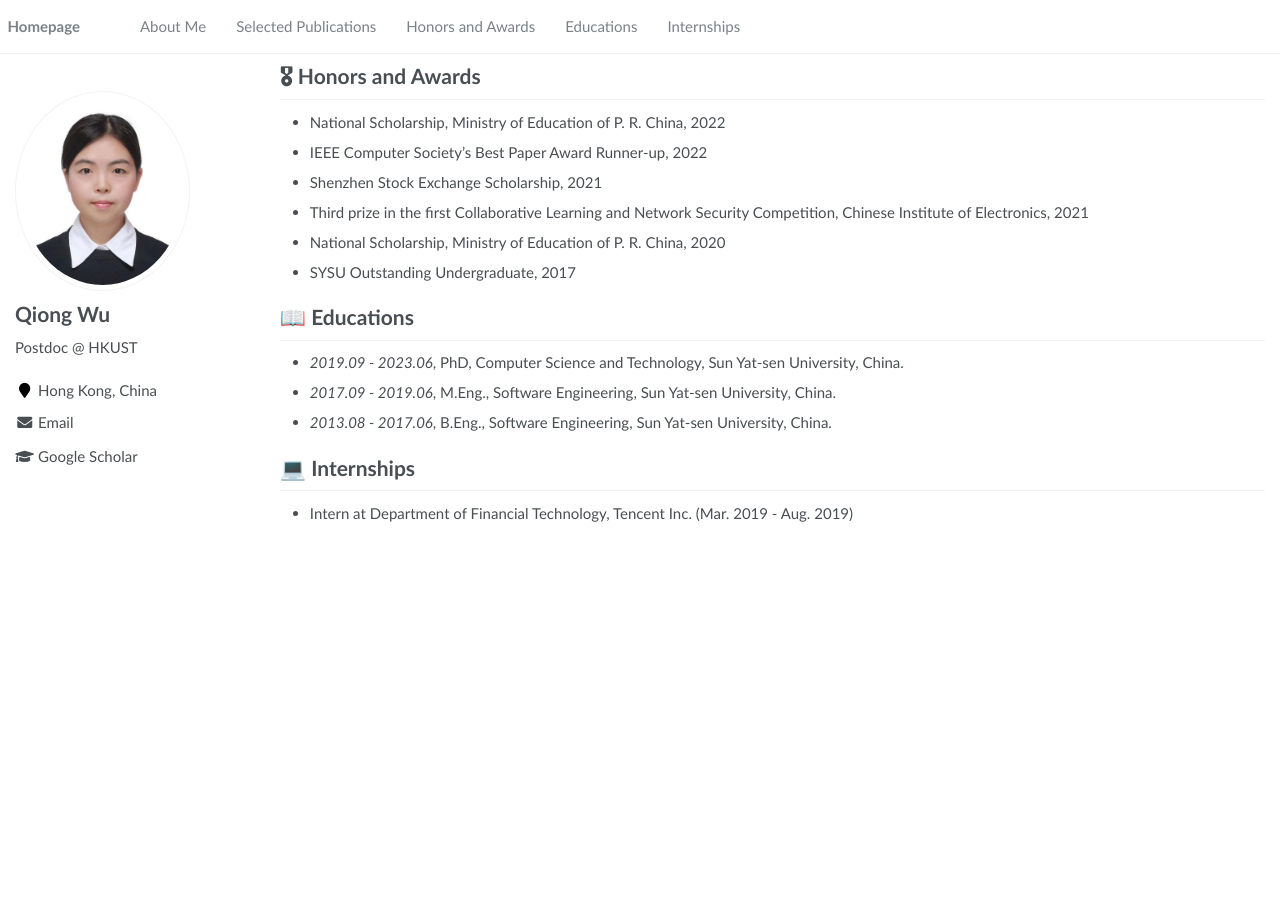
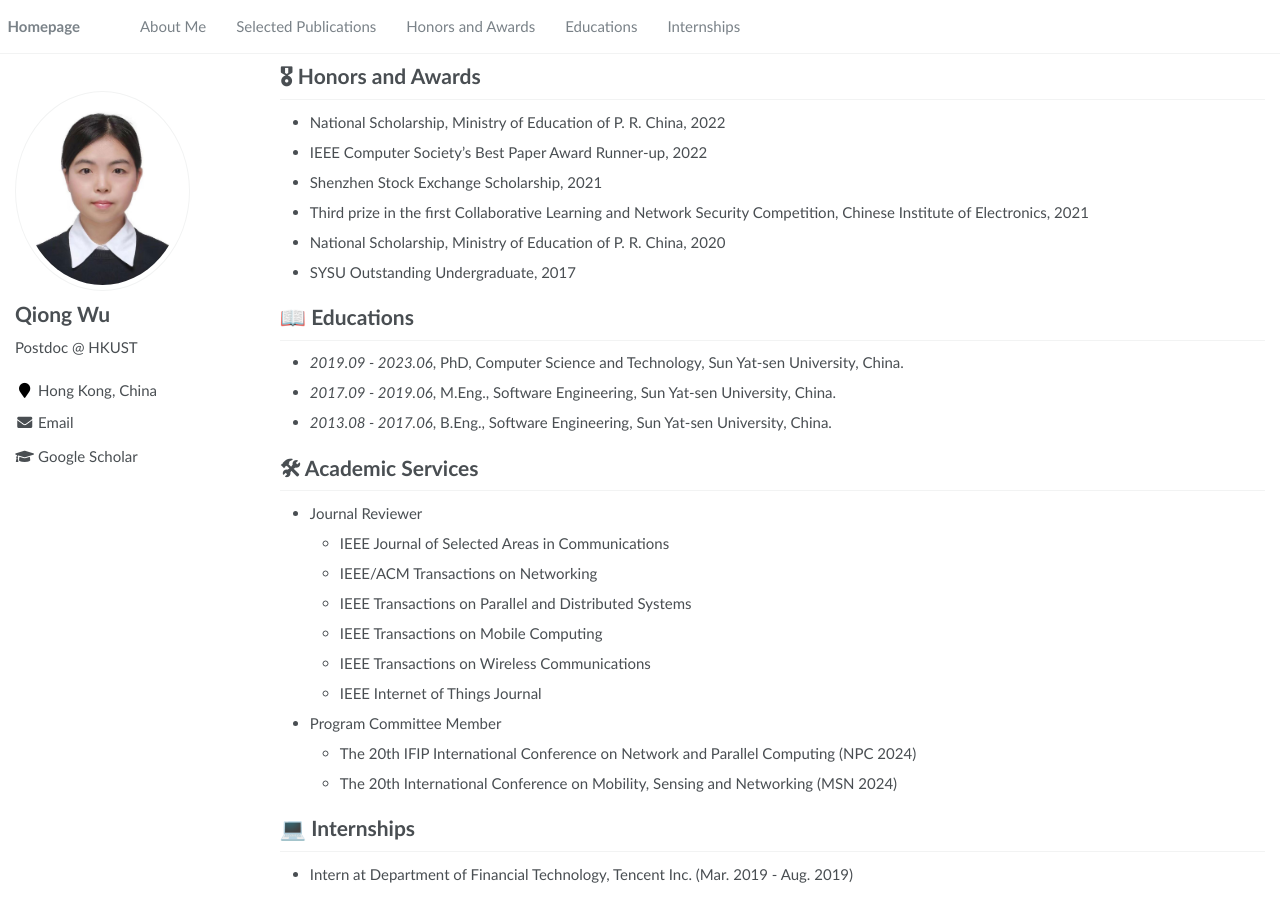
Before and after one commit to Joaniewu/joaniewu.github.io, a Jekyll site: the page built from _pages/about.md, in a window 1280 px wide and 900 px high, scrolled down 1205 px. Built offline with Jekyll 4.4.1, drawn with Linux system fonts in a browser that asks for light colours; before the commit the page ends 1744 px from its top, so only the background shows below that.

Commit message:
Update about.md

```diff
--- a/_pages/about.md
+++ b/_pages/about.md
@@ -104,5 +104,17 @@ My research interests lie in federated learning, mobile edge computing, large la
 - *2021.03*, Lorem ipsum dolor sit amet, consectetur adipiscing elit. Vivamus ornare aliquet ipsum, ac tempus justo dapibus sit amet.  \| [\[video\]](https://github.com/)
 -->
 
+# 🛠︎ Academic Services
+- Journal Reviewer
+  - IEEE Journal of Selected Areas in Communications
+  - IEEE/ACM Transactions on Networking
+  - IEEE Transactions on Parallel and Distributed Systems
+  - IEEE Transactions on Mobile Computing
+  - IEEE Transactions on Wireless Communications
+  - IEEE Internet of Things Journal
+- Program Committee Member
+  - The 20th IFIP International Conference on Network and Parallel Computing (NPC 2024)
+  - The 20th International Conference on Mobility, Sensing and Networking (MSN 2024)
+
 # 💻 Internships
 - Intern at Department of Financial Technology, Tencent Inc. (Mar. 2019 - Aug. 2019)
```
